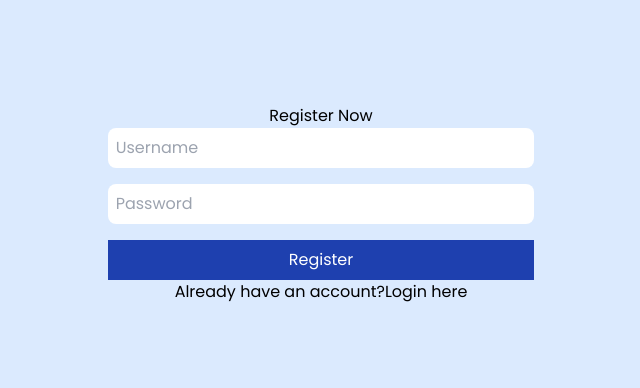
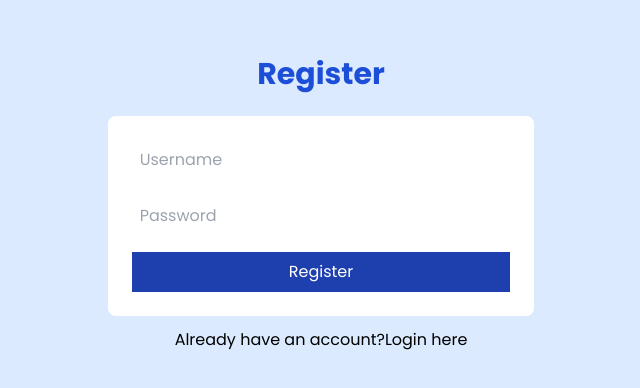
Before and after one commit to kazisadman/chat-app-client, a React (Vite) app: page / in a window 1280 px wide. Shown: the part 196-584 px from the top of the page, without its empty margins (319-959 px from the left). Built offline with nearby package versions, Linux system fonts and the light colour scheme; no server answers.

Commit message:
added error message for login and reg form and moved user id from bottom to top

```diff
--- a/src/Pages/Chat.jsx
+++ b/src/Pages/Chat.jsx
@@ -148,6 +148,7 @@ const Chat = () => {
     <div className=" flex h-screen max-w-7xl mx-auto font-poppins">
       <div className="bg-white w-1/3 pl-4 py-3 flex flex-col">
         <div className="flex-grow">
+          <div className="flex justify-between items-center mr-4 mb-3">
             <div className="font-bold text-blue-700 flex items-center gap-2 py-2">
               <svg
                 xmlns="http://www.w3.org/2000/svg"
@@ -162,6 +163,23 @@ const Chat = () => {
                 />
               </svg>
               LET&apos;Schat
+            </div>
+            <div className="flex items-center  border-2 border-blue-500 p-1">
+              <svg
+                xmlns="http://www.w3.org/2000/svg"
+                viewBox="0 0 24 24"
+                fill="currentColor"
+                className="w-6 h-6"
+              >
+                <path
+                  fillRule="evenodd"
+                  d="M7.5 6a4.5 4.5 0 1 1 9 0 4.5 4.5 0 0 1-9 0ZM3.751 20.105a8.25 8.25 0 0 1 16.498 0 .75.75 0 0 1-.437.695A18.683 18.683 0 0 1 12 22.5c-2.786 0-5.433-.608-7.812-1.7a.75.75 0 0 1-.437-.695Z"
+                  clipRule="evenodd"
+                />
+              </svg>
+
+              {userName}
+            </div>
           </div>
           {Object.keys(onlinePeopleExcludingSelf).map((userId) => (
             <Users
@@ -184,23 +202,7 @@ const Chat = () => {
             ></Users>
           ))}
         </div>
-        <div className="flex items-center gap-3 mr-4">
-          <div className="flex items-center  border-2 border-blue-500 p-1">
-            <svg
-              xmlns="http://www.w3.org/2000/svg"
-              viewBox="0 0 24 24"
-              fill="currentColor"
-              className="w-6 h-6"
-            >
-              <path
-                fillRule="evenodd"
-                d="M7.5 6a4.5 4.5 0 1 1 9 0 4.5 4.5 0 0 1-9 0ZM3.751 20.105a8.25 8.25 0 0 1 16.498 0 .75.75 0 0 1-.437.695A18.683 18.683 0 0 1 12 22.5c-2.786 0-5.433-.608-7.812-1.7a.75.75 0 0 1-.437-.695Z"
-                clipRule="evenodd"
-              />
-            </svg>
-
-            {userName}
-          </div>
+        <div className="gap-3 mr-4">
           <button
             onClick={handleLogOut}
             className="bg-blue-600 text-white w-full  rounded-full"
--- a/src/Pages/Register&Login.jsx
+++ b/src/Pages/Register&Login.jsx
@@ -6,25 +6,46 @@ const RegisterandLogin = () => {
   const [username, setUsername] = useState("");
   const [password, setPassword] = useState("");
   const [isLogin, setIsLogin] = useState(false);
+  const [error, setError] = useState("");
+
   const { setUserName: setLoggedUserName, setId } =
     useContext(UserContextProvider);
 
   const handleSubmit = (e) => {
     e.preventDefault();
+    setError("");
+
     const url = isLogin ? "/login" : "/register";
+
+    if (password.length < 6) {
+      setError("Password should be ateast 6 characters");
+    } else {
       axios
         .post(url, { username, password })
         .then((res) => {
+          console.log(res);
           setId(res.data.id);
           setLoggedUserName(username);
         })
-      .catch((err) => console.error(err));
+        .catch((err) => {
+          if (err.response.status === 401) {
+            setError("Username or Password not matched");
+          }
+        });
+    }
   };
 
   return (
     <div className="flex flex-col justify-center items-center bg-blue-100 h-screen">
-      <div>Register Now</div>
-      <form onSubmit={handleSubmit} className="w-1/3 flex flex-col gap-4">
+      {isLogin ? (
+        <div className="text-blue-700 font-bold mb-6 text-3xl">Login</div>
+      ) : (
+        <div className="text-blue-700 font-bold mb-6 text-3xl">Register</div>
+      )}
+      <form
+        onSubmit={handleSubmit}
+        className="w-1/3 flex flex-col gap-4 bg-white p-6 rounded-lg mb-3"
+      >
         <input
           type="text"
           onChange={(e) => {
@@ -45,12 +66,16 @@ const RegisterandLogin = () => {
         <button className="bg-blue-800 text-white p-2">
           {isLogin ? "Login" : "Register"}
         </button>
+        {error && <div>{error}</div>}
       </form>
 
       {isLogin ? (
         <div>
           Don&apos;t have an account?
-          <button onClick={() => setIsLogin(false)}>Register</button> here
+          <button className="bg-blue" onClick={() => setIsLogin(false)}>
+            Register
+          </button>{" "}
+          here
         </div>
       ) : (
         <div>
```
Lines whose indentation alone changed are shown as unchanged.
